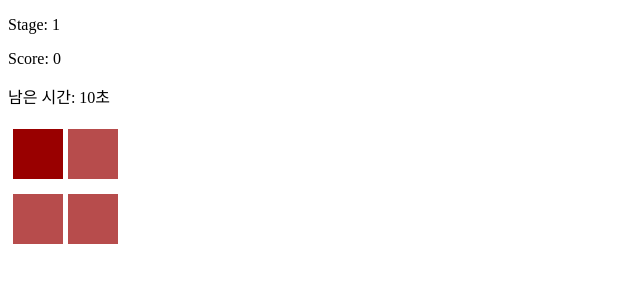
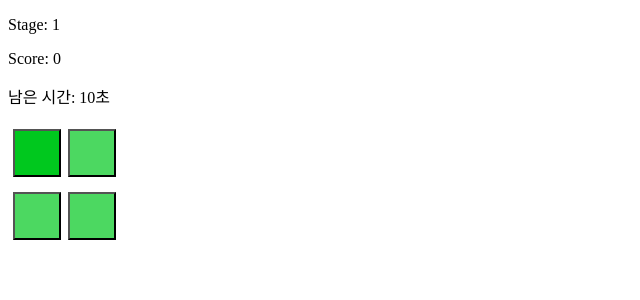
Before and after one commit to HA-SEUNG-JEONG/find-different-color, a React (Create React App) app: page / in a window 1280 px wide. Shown: the top 300 px of the page, without its empty margins (0-640 px from the left). Built offline with nearby package versions, Linux system fonts and the light colour scheme.

Commit message:
⚡️ useGenerateColor hooks 적용, event 타입 지정

```diff
--- a/src/components/Square.tsx
+++ b/src/components/Square.tsx
@@ -1,4 +1,6 @@
+import React, { useMemo } from "react";
 import styled from "styled-components";
+import useGenerateColor from "../hooks/useGenerateColor";
 
 interface SquareProps {
   index: number;
@@ -8,47 +10,22 @@ interface SquareProps {
 }
 
 const Square = ({ index, answerIndex, onClick, stage }: SquareProps) => {
-  const generateColor = (stage: number, index: number, answerIndex: number) => {
-    const baseHue = Math.floor((stage - 1) * 60) % 360;
-    const saturation = 200;
-    const lightness = 30;
-    const opacity = index === answerIndex ? 1 : 0.7;
-    return `hsla(${baseHue}, ${saturation}%, ${lightness}%, ${opacity})`;
-  };
+  const color = useGenerateColor(stage, index, answerIndex);
 
-  const isAnswer = index === answerIndex;
-  const baseOpacity = 0.7;
-  const opacity = baseOpacity + (stage - 1) * 0.1;
-
-  const randomColor = `rgba(0, 0, 255, ${opacity})`;
-  const color = generateColor(stage, index, answerIndex);
-  //event type with button
-  const handleClick = (event: any) => {
+  const handleClick = (event: React.MouseEvent<HTMLButtonElement>) => {
     event.stopPropagation();
     onClick(index);
   };
 
-  return (
-    <Board
-      style={{
-        width: "50px",
-        height: "50px",
-        backgroundColor: color,
-        display: "inline-block",
-        margin: "5px",
-      }}
-      onClick={handleClick}></Board>
-  );
+  return <Section color={color} onClick={handleClick}></Section>;
 };
 
-const Board = styled.section`
-  width: 50px;
-  height: 50px;
-  background-color: color;
+const Section = styled.button<{ color: string }>`
+  width: 3rem;
+  height: 3rem;
+  background-color: ${(props) => props.color};
+  display: inline-block;
   margin: 5px;
-  display: flex;
-  justify-content: center;
-  align-items: center;
 `;
 
 export default Square;
```
